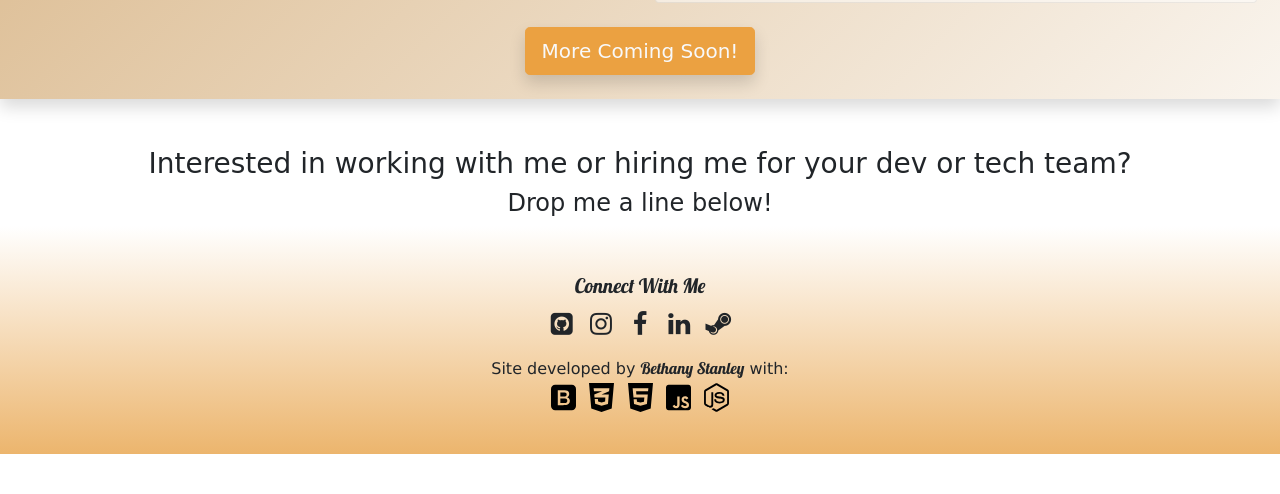
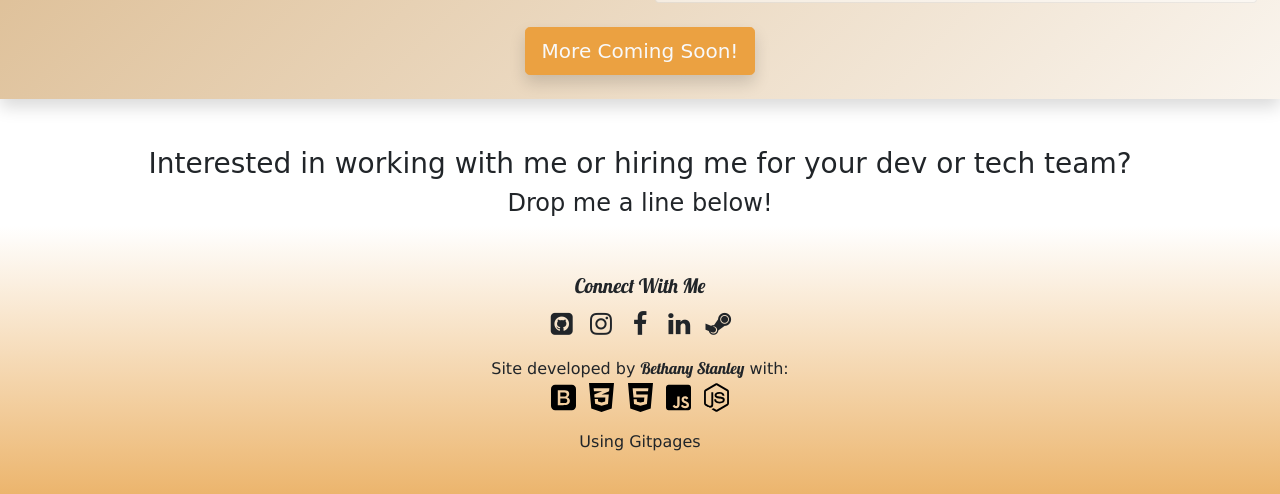
Before and after one commit to bastanley1211/portfoliosite, a website: page index.html in a window 1280 px wide. Shown: the part 2122-2616 px from the top of the page. Before the commit the page ends 2576 px from the top, so only its background shows below. Drawn offline with nearby package versions, Linux system fonts and the light colour scheme; a script that the page names is missing; a web font is replaced by a local one.

Commit message:
gitpages shoutout

```diff
--- a/index.html
+++ b/index.html
@@ -222,6 +222,7 @@
                         <img src="img/html5-brands.svg" class="mx-1" style="width:25px" />
                         <img src="img/js-square-brands.svg" class="mx-1" style="width:25px" />
                         <img src="img/node-js-brands.svg" class="mx-1" style="width:25px" />
+                    <p>Using Gitpages</p>
                     </p>
                 </div>
             </div>
```
